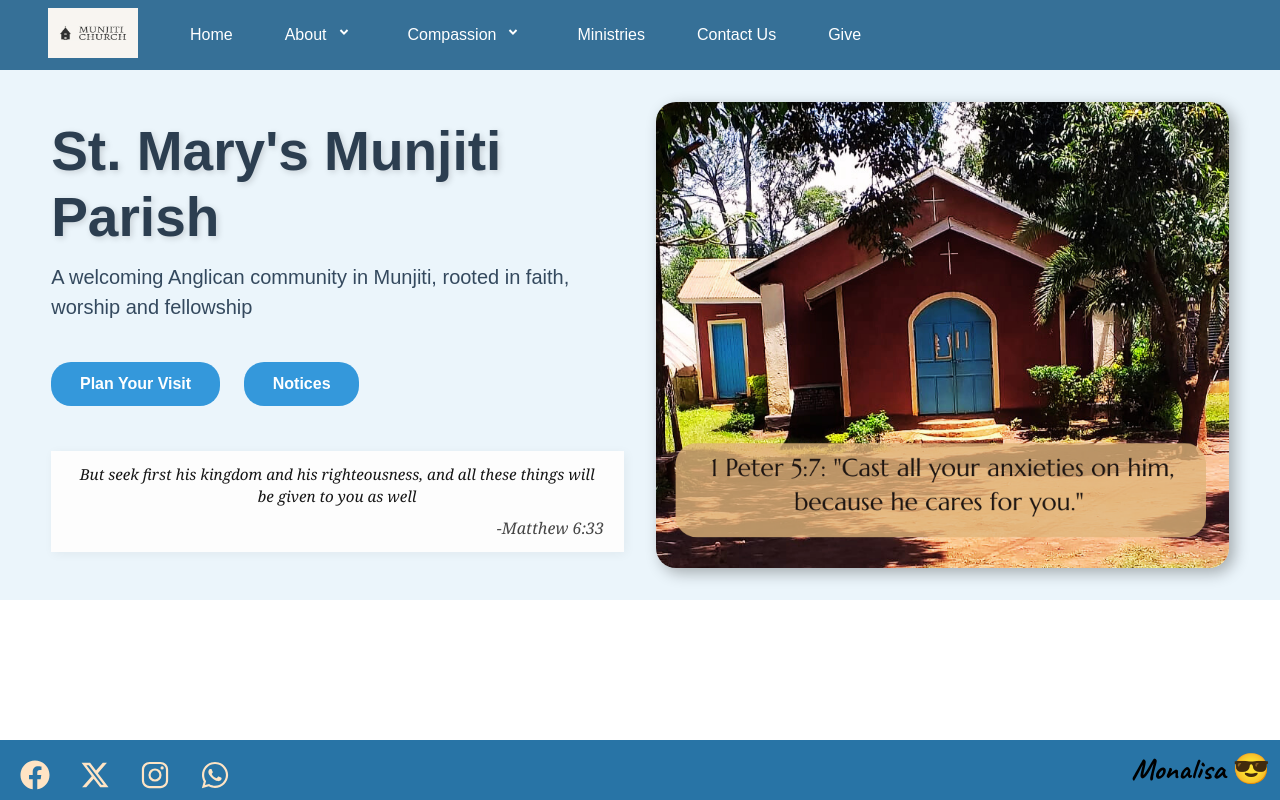
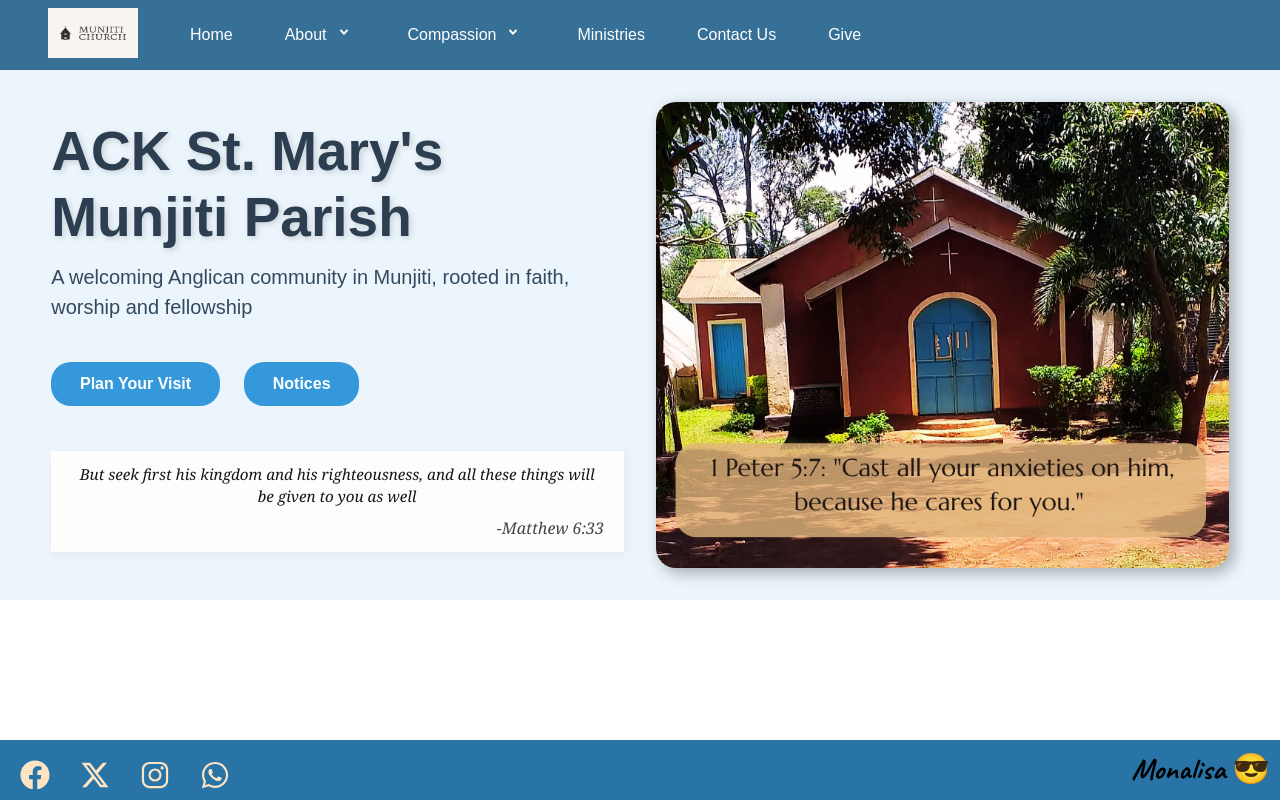
Before and after one commit to monalisasabina/munjiti-frontend, a React (Vite) app: page / in a window 1280 px wide. Built offline with nearby package versions, Linux system fonts and the light colour scheme.

Commit message:
added ACK to home title

```diff
--- a/src/pages/Home.jsx
+++ b/src/pages/Home.jsx
@@ -13,7 +13,7 @@ function Home(){
       <div className="home_intro">
 
          <div className="home-heading-block">
-             <h1 className="home_title"> St. Mary's Munjiti Parish</h1>
+             <h1 className="home_title">ACK St. Mary's Munjiti Parish</h1>
 
              <p className="home_subtitle">
                   A welcoming Anglican community in Munjiti, rooted in faith, worship and fellowship
```
